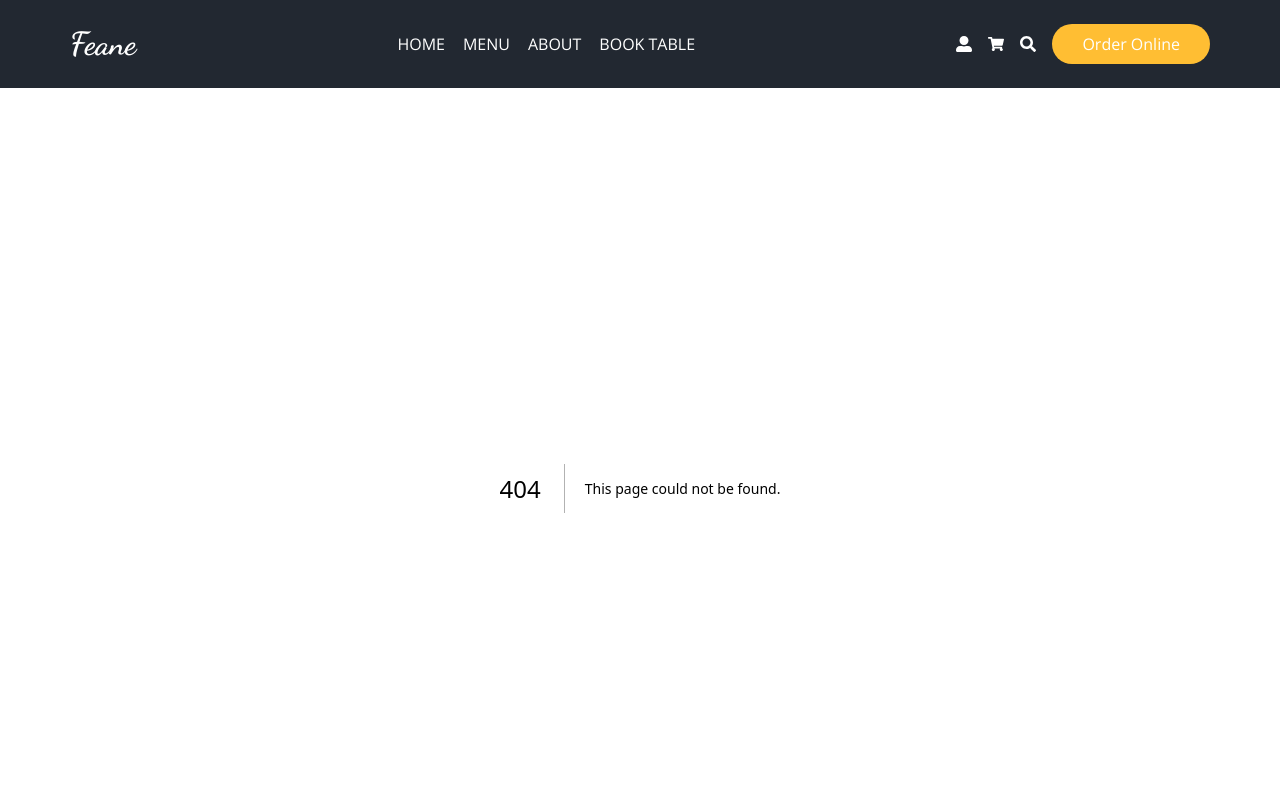
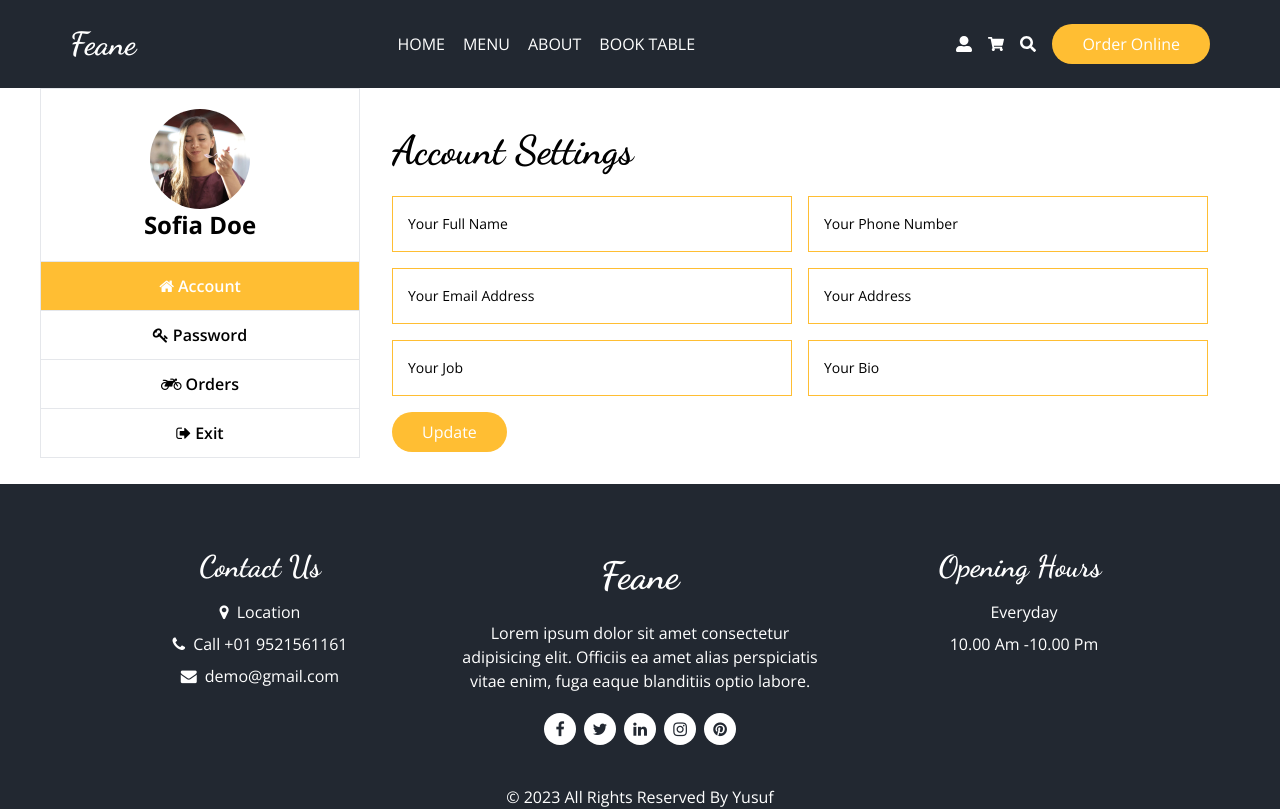
Before and after one commit to yusufal1/food-ordering, a Next.js app: page /profile in a window 1280 px wide. Before the commit this address had no page. Shown: the top 809 px of the page. Built offline with nearby package versions, Linux system fonts and the light colour scheme.

Commit message:
added order and password page

```diff
--- a/components/form/Input.jsx
+++ b/components/form/Input.jsx
@@ -2,7 +2,6 @@
 
 const Input = (props) => {
   const { type, errorMessage, touched ,placeholder, ...inputProps } = props
-  console.log(inputProps);
   return (
     <div className='w-full'>
         <label className='relative block cursor-text w-full'>
--- /dev/null
+++ b/components/profile/Account.jsx
@@ -0,0 +1,96 @@
+import React from 'react'
+import Title from '../ui/Title'
+import Input from '../form/Input'
+import { useFormik } from 'formik';
+import { profileSchema } from '../../schema/profile'
+
+const Account = () => {
+    const onSubmit = async (values, actions) => {
+        await new Promise((resolve) => setTimeout(resolve, 4000))
+        actions.resetForm()
+      }
+
+      const {values, errors, touched, handleSubmit, handleChange, handleBlur} = useFormik({
+        initialValues : {
+          fullName: "",
+          phoneNumber: "",
+          email: "",
+          address: "",
+          job: "",
+          bio: ""
+        },
+        onSubmit,
+        validationSchema: profileSchema
+      })
+      const inputs = [
+        {
+            id: 1,
+            name: "fullName",
+            type: "text",
+            placeholder: "Your Full Name",
+            value: values.fullName,
+            errorMessage: errors.fullName,
+            touched: touched.fullName
+        },
+        {
+            id: 2,
+            name: "phoneNumber",
+            type: "tel",
+            placeholder: "Your Phone Number",
+            value: values.phoneNumber,
+            errorMessage: errors.phoneNumber,
+            touched: touched.phoneNumber
+        },
+        {
+          id: 3,
+          name: "email",
+          type: "email",
+          placeholder: "Your Email Address",
+          value: values.email,
+          errorMessage: errors.email,
+          touched: touched.email
+        },
+        {
+          id: 4,
+          name: "address",
+          type: "text",
+          placeholder: "Your Address",
+          value: values.address,
+          errorMessage: errors.address,
+          touched: touched.address
+        },
+        {
+          id: 5,
+          name: "job",
+          type: "text",
+          placeholder: "Your Job",
+          value: values.job,
+          errorMessage: errors.job,
+          touched: touched.job
+        },
+        {
+          id: 6,
+          name: "bio",
+          type: "text",
+          placeholder: "Your Bio",
+          value: values.bio,
+          errorMessage: errors.bio,
+          touched: touched.bio
+        },
+    ]
+  return (
+    <form className="lg:p-8 flex-1 lg:mt-0 mt-5" onSubmit={handleSubmit}>
+        <Title className="text-[40px]">Account Settings</Title>
+        <div className="grid lg:grid-cols-2 gap-4 mt-4">
+            {
+              inputs.map((input) => (
+                <Input key={input.id} {...input} onBlur={handleBlur} onChange={handleChange}/>
+              ))
+            }
+        </div>
+        <button className="btn-primary mt-4">Update</button>
+      </form>
+  )
+}
+
+export default Account
--- /dev/null
+++ b/components/profile/Order.jsx
@@ -0,0 +1,39 @@
+import Image from 'next/image'
+import React from 'react'
+import Title from "../../components/ui/Title"
+
+const Order = () => {
+  return (
+    <div className="lg:p-8 flex-1 lg:mt-0 mt-5">
+        <Title className="text-[40px]">Orders</Title>
+        <div className="overflow-x-auto w-full mt-5">
+          <table className="w-full text-sm text-center text-gray-500">
+            <thead className="text-xs text-gray-400 uppercase bg-gray-700">
+              <tr>
+                <th className="py-3 px-6" scope="col">ID</th>
+                <th className="py-3 px-6" scope="col">ADDRESS</th>
+                <th className="py-3 px-6" scope="col">DATE</th>
+                <th className="py-3 px-6" scope="col">TOTAL</th>
+                <th className="py-3 px-6" scope="col">STATUS</th>
+              </tr>
+            </thead>
+            <tbody>
+              <tr className="bg-secondary border-gray-700 hover:bg-primary transition-all">
+                <td className="py-4 px-6 font-medium whitespace-nowrap hover:text-white flex items-center gap-x-1 justify-center">
+                  <span>545151665</span>
+                </td>
+                <td className="py-4 px-6 font-medium whitespace-nowrap hover:text-white">
+                  ADANA
+                </td>
+                <td className="py-4 px-6 font-medium whitespace-nowrap hover:text-white">01-09-2023</td>
+                <td className="py-4 px-6 font-medium whitespace-nowrap hover:text-white">$18</td>
+                <td className="py-4 px-6 font-medium whitespace-nowrap hover:text-white">preparing</td>
+              </tr>
+            </tbody>
+          </table>
+        </div>
+      </div>
+  )
+}
+
+export default Order
--- /dev/null
+++ b/components/profile/Password.jsx
@@ -0,0 +1,56 @@
+import React from 'react'
+import Title from '../ui/Title'
+import Input from '../form/Input'
+import { useFormik } from 'formik';
+import { newPasswordSchema } from '../../schema/newPassword'
+
+const Password = () => {
+    const onSubmit = async (values, actions) => {
+        await new Promise((resolve) => setTimeout(resolve, 4000))
+        actions.resetForm()
+      }
+
+      const {values, errors, touched, handleSubmit, handleChange, handleBlur} = useFormik({
+        initialValues : {
+          password: "",
+          confirmPassword: "",
+        },
+        onSubmit,
+        validationSchema: newPasswordSchema
+      })
+      const inputs = [
+        {
+            id: 1,
+            name: "password",
+            type: "password",
+            placeholder: "Your Password",
+            value: values.password,
+            errorMessage: errors.password,
+            touched: touched.password
+        },
+        {
+            id: 2,
+            name: "confirmPassword",
+            type: "password",
+            placeholder: "Your Confirm Password",
+            value: values.confirmPassword,
+            errorMessage: errors.confirmPassword,
+            touched: touched.confirmPassword
+        },
+    ]
+  return (
+    <form className="lg:p-8 flex-1 lg:mt-0 mt-5" onSubmit={handleSubmit}>
+        <Title className="text-[40px]">Password</Title>
+        <div className="grid lg:grid-cols-2 gap-4 mt-4">
+            {
+              inputs.map((input) => (
+                <Input key={input.id} {...input} onBlur={handleBlur} onChange={handleChange}/>
+              ))
+            }
+        </div>
+        <button className="btn-primary mt-4">Update</button>
+      </form>
+  )
+}
+
+export default Password
--- /dev/null
+++ b/pages/profile/index.jsx
@@ -0,0 +1,56 @@
+import Image from "next/image";
+import React, { useState } from "react";
+import Account from "../../components/profile/Account";
+import Password from "../../components/profile/Password"
+import Order from "../../components/profile/Order";
+
+const Index = () => {
+  const [tabs, setTabs] = useState(0)
+
+
+  return (
+    <div className="flex px-10 min-h-[calc(100vh_-_433px)] flex-col lg:flex-row lg:mb-0 mb-10">
+      <div className="lg:w-80 w-full flex-shrink-0">
+        <div className="relative flex flex-col items-center px-10 py-5 border">
+          <Image
+            src="/images/client1.jpg"
+            alt=""
+            width={100}
+            height={100}
+            className="rounded-full"
+          />
+          <b className="text-2xl">Sofia Doe</b>
+        </div>
+        <ul className="text-center font-semibold">
+          <li className={`border border-t-0 w-full p-3 cursor-pointer hover:bg-primary hover:text-white transition-all ${tabs === 0 && "bg-primary text-white"} `} onClick={() => setTabs(0)}>
+            <i className="fa fa-home"></i>
+            <button className="ml-1">Account</button>
+          </li>
+          <li className={`border border-t-0 w-full p-3 cursor-pointer hover:bg-primary hover:text-white transition-all ${tabs === 1 && "bg-primary text-white"} `} onClick={() => setTabs(1)}>
+            <i className="fa fa-key"></i>
+            <button className="ml-1">Password</button>
+          </li>
+          <li className={`border border-t-0 w-full p-3 cursor-pointer hover:bg-primary hover:text-white transition-all ${tabs === 2 && "bg-primary text-white"} `} onClick={() => setTabs(2)}>
+            <i className="fa fa-motorcycle"></i>
+            <button className="ml-1">Orders</button>
+          </li>
+          <li className={`border border-t-0 w-full p-3 cursor-pointer hover:bg-primary hover:text-white transition-all ${tabs === 3 && "bg-primary text-white"} `} onClick={() => setTabs(3)}>
+            <i className="fa fa-sign-out"></i>
+            <button className="ml-1">Exit</button>
+          </li>
+        </ul>
+      </div>
+      {tabs === 0 && (
+        <Account/>
+      )}
+      {tabs === 1 && (
+        <Password/>
+      )}
+      {tabs === 2 && (
+        <Order/>
+      )}
+    </div>
+  );
+};
+
+export default Index;
--- /dev/null
+++ b/schema/newPassword.js
@@ -0,0 +1,9 @@
+import * as Yup from 'yup';
+
+export const newPasswordSchema =  Yup.object({
+    password: Yup.string().required("Password is required").min(8, "Password must be at least 8 charachers.").matches(
+        /^(?=.*[a-z])(?=.*[A-Z])(?=.*\d)(?=.*[@$!%*?&])[A-Za-z\d@$!%*?&]{8,}$/,
+        "Password must contain at least one uppercase, one lowercase, one number and one special character."
+      ),
+      confirmPassword: Yup.string().required("Confirm password is required").oneOf([Yup.ref("password"), null], "Passwords must match.")
+})
--- /dev/null
+++ b/schema/profile.js
@@ -0,0 +1,10 @@
+import * as Yup from 'yup';
+
+export const profileSchema =  Yup.object({
+    fullName: Yup.string().required("Full name is required").min(3, "Full name must be at least 3 characters"),
+    phoneNumber: Yup.string().required("Phone number is required").min(10, "Phone number must be at least 10 characters"),
+    email: Yup.string().required("Email is required").email("Email is invalid"),
+    address: Yup.string().required("Address is required"),
+    job: Yup.string().required("Job is required"),
+    bio: Yup.string().required("Bio is required"),
+})
```
